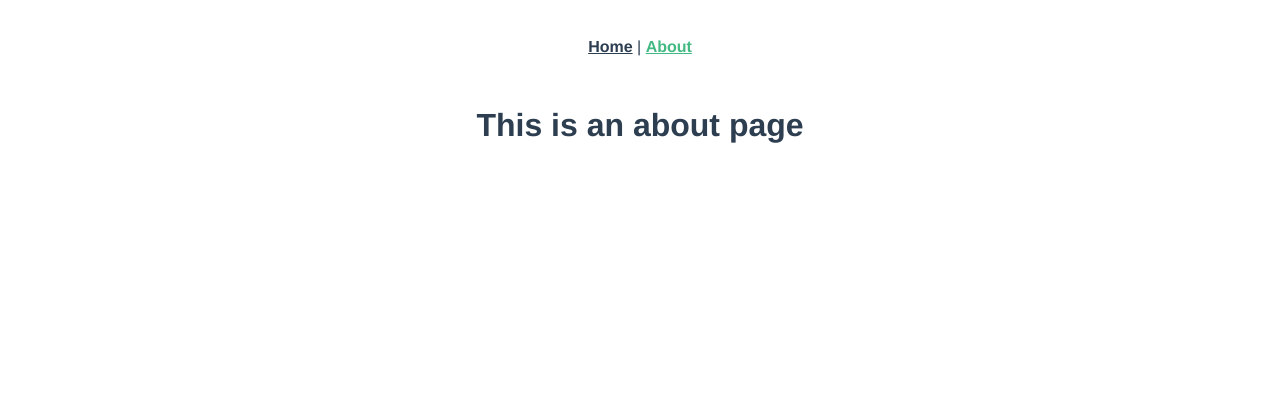
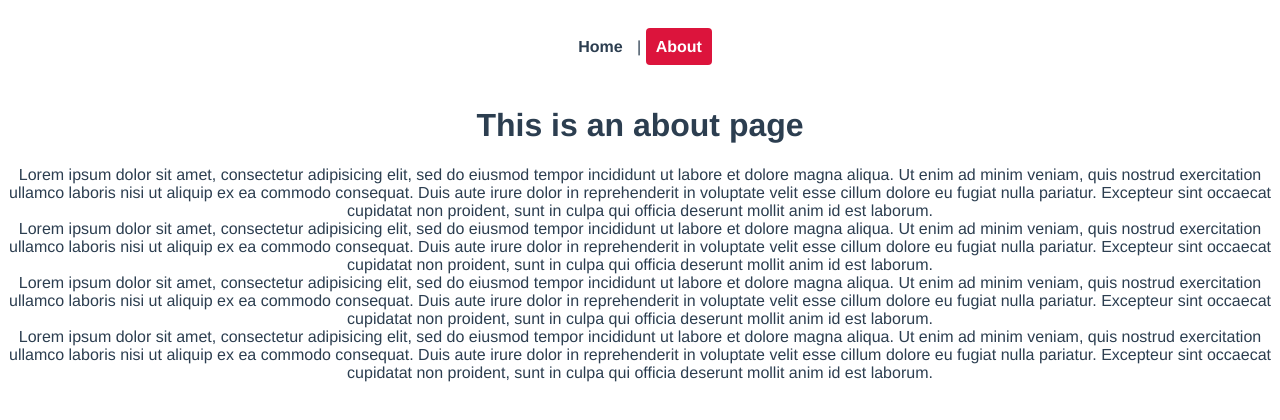
Before and after one commit to rijalBinHusen/router-basic, a Vue app: page /about in a window 1280 px wide. Shown: the top 420 px of the page. Built offline with nearby package versions, Linux system fonts and the light colour scheme.

Commit message:
router-link

```diff
--- a/src/App.vue
+++ b/src/App.vue
@@ -1,7 +1,7 @@
 <template>
   <div id="nav">
     <router-link to="/">Home</router-link> |
-    <router-link to="/about">About</router-link>
+    <router-link :to="{ name: 'About' }">About</router-link>
   </div>
   <router-view />
 </template>
@@ -22,9 +22,13 @@
 #nav a {
   font-weight: bold;
   color: #2c3e50;
+  text-decoration: none;
+  padding: 10px;
+  border-radius: 4px;
 }
 
 #nav a.router-link-exact-active {
-  color: #42b983;
+  color: white;
+  background: crimson;
 }
 </style>
--- a/src/components/HelloWorld.vue
+++ /dev/null
@@ -1,130 +0,0 @@
-<template>
-  <div class="hello">
-    <h1>{{ msg }}</h1>
-    <p>
-      For a guide and recipes on how to configure / customize this project,<br />
-      check out the
-      <a href="https://cli.vuejs.org" target="_blank" rel="noopener"
-        >vue-cli documentation</a
-      >.
-    </p>
-    <h3>Installed CLI Plugins</h3>
-    <ul>
-      <li>
-        <a
-          href="https://github.com/vuejs/vue-cli/tree/dev/packages/%40vue/cli-plugin-babel"
-          target="_blank"
-          rel="noopener"
-          >babel</a
-        >
-      </li>
-      <li>
-        <a
-          href="https://github.com/vuejs/vue-cli/tree/dev/packages/%40vue/cli-plugin-router"
-          target="_blank"
-          rel="noopener"
-          >router</a
-        >
-      </li>
-      <li>
-        <a
-          href="https://github.com/vuejs/vue-cli/tree/dev/packages/%40vue/cli-plugin-vuex"
-          target="_blank"
-          rel="noopener"
-          >vuex</a
-        >
-      </li>
-      <li>
-        <a
-          href="https://github.com/vuejs/vue-cli/tree/dev/packages/%40vue/cli-plugin-eslint"
-          target="_blank"
-          rel="noopener"
-          >eslint</a
-        >
-      </li>
-    </ul>
-    <h3>Essential Links</h3>
-    <ul>
-      <li>
-        <a href="https://vuejs.org" target="_blank" rel="noopener">Core Docs</a>
-      </li>
-      <li>
-        <a href="https://forum.vuejs.org" target="_blank" rel="noopener"
-          >Forum</a
-        >
-      </li>
-      <li>
-        <a href="https://chat.vuejs.org" target="_blank" rel="noopener"
-          >Community Chat</a
-        >
-      </li>
-      <li>
-        <a href="https://twitter.com/vuejs" target="_blank" rel="noopener"
-          >Twitter</a
-        >
-      </li>
-      <li>
-        <a href="https://news.vuejs.org" target="_blank" rel="noopener">News</a>
-      </li>
-    </ul>
-    <h3>Ecosystem</h3>
-    <ul>
-      <li>
-        <a href="https://router.vuejs.org" target="_blank" rel="noopener"
-          >vue-router</a
-        >
-      </li>
-      <li>
-        <a href="https://vuex.vuejs.org" target="_blank" rel="noopener">vuex</a>
-      </li>
-      <li>
-        <a
-          href="https://github.com/vuejs/vue-devtools#vue-devtools"
-          target="_blank"
-          rel="noopener"
-          >vue-devtools</a
-        >
-      </li>
-      <li>
-        <a href="https://vue-loader.vuejs.org" target="_blank" rel="noopener"
-          >vue-loader</a
-        >
-      </li>
-      <li>
-        <a
-          href="https://github.com/vuejs/awesome-vue"
-          target="_blank"
-          rel="noopener"
-          >awesome-vue</a
-        >
-      </li>
-    </ul>
-  </div>
-</template>
-
-<script>
-export default {
-  name: "HelloWorld",
-  props: {
-    msg: String,
-  },
-};
-</script>
-
-<!-- Add "scoped" attribute to limit CSS to this component only -->
-<style scoped>
-h3 {
-  margin: 40px 0 0;
-}
-ul {
-  list-style-type: none;
-  padding: 0;
-}
-li {
-  display: inline-block;
-  margin: 0 10px;
-}
-a {
-  color: #42b983;
-}
-</style>
--- a/src/views/About.vue
+++ b/src/views/About.vue
@@ -1,5 +1,37 @@
 <template>
   <div class="about">
     <h1>This is an about page</h1>
+        <div>
+      Lorem ipsum dolor sit amet, consectetur adipisicing elit, sed do eiusmod
+      tempor incididunt ut labore et dolore magna aliqua. Ut enim ad minim veniam,
+      quis nostrud exercitation ullamco laboris nisi ut aliquip ex ea commodo
+      consequat. Duis aute irure dolor in reprehenderit in voluptate velit esse
+      cillum dolore eu fugiat nulla pariatur. Excepteur sint occaecat cupidatat non
+      proident, sunt in culpa qui officia deserunt mollit anim id est laborum.
+    </div>
+    <div>
+      Lorem ipsum dolor sit amet, consectetur adipisicing elit, sed do eiusmod
+      tempor incididunt ut labore et dolore magna aliqua. Ut enim ad minim veniam,
+      quis nostrud exercitation ullamco laboris nisi ut aliquip ex ea commodo
+      consequat. Duis aute irure dolor in reprehenderit in voluptate velit esse
+      cillum dolore eu fugiat nulla pariatur. Excepteur sint occaecat cupidatat non
+      proident, sunt in culpa qui officia deserunt mollit anim id est laborum.
+    </div>
+    <div>
+      Lorem ipsum dolor sit amet, consectetur adipisicing elit, sed do eiusmod
+      tempor incididunt ut labore et dolore magna aliqua. Ut enim ad minim veniam,
+      quis nostrud exercitation ullamco laboris nisi ut aliquip ex ea commodo
+      consequat. Duis aute irure dolor in reprehenderit in voluptate velit esse
+      cillum dolore eu fugiat nulla pariatur. Excepteur sint occaecat cupidatat non
+      proident, sunt in culpa qui officia deserunt mollit anim id est laborum.
+    </div>
+    <div>
+      Lorem ipsum dolor sit amet, consectetur adipisicing elit, sed do eiusmod
+      tempor incididunt ut labore et dolore magna aliqua. Ut enim ad minim veniam,
+      quis nostrud exercitation ullamco laboris nisi ut aliquip ex ea commodo
+      consequat. Duis aute irure dolor in reprehenderit in voluptate velit esse
+      cillum dolore eu fugiat nulla pariatur. Excepteur sint occaecat cupidatat non
+      proident, sunt in culpa qui officia deserunt mollit anim id est laborum.
+    </div>
   </div>
 </template>
--- a/src/views/Home.vue
+++ b/src/views/Home.vue
@@ -1,18 +1,39 @@
 <template>
   <div class="home">
-    <img alt="Vue logo" src="../assets/logo.png" />
-    <HelloWorld msg="Welcome to Your Vue.js App" />
+    <h1>Home</h1>
+    <div>
+      Lorem ipsum dolor sit amet, consectetur adipisicing elit, sed do eiusmod
+      tempor incididunt ut labore et dolore magna aliqua. Ut enim ad minim veniam,
+      quis nostrud exercitation ullamco laboris nisi ut aliquip ex ea commodo
+      consequat. Duis aute irure dolor in reprehenderit in voluptate velit esse
+      cillum dolore eu fugiat nulla pariatur. Excepteur sint occaecat cupidatat non
+      proident, sunt in culpa qui officia deserunt mollit anim id est laborum.
+    </div>
+    <div>
+      Lorem ipsum dolor sit amet, consectetur adipisicing elit, sed do eiusmod
+      tempor incididunt ut labore et dolore magna aliqua. Ut enim ad minim veniam,
+      quis nostrud exercitation ullamco laboris nisi ut aliquip ex ea commodo
+      consequat. Duis aute irure dolor in reprehenderit in voluptate velit esse
+      cillum dolore eu fugiat nulla pariatur. Excepteur sint occaecat cupidatat non
+      proident, sunt in culpa qui officia deserunt mollit anim id est laborum.
+    </div>
+    <div>
+      Lorem ipsum dolor sit amet, consectetur adipisicing elit, sed do eiusmod
+      tempor incididunt ut labore et dolore magna aliqua. Ut enim ad minim veniam,
+      quis nostrud exercitation ullamco laboris nisi ut aliquip ex ea commodo
+      consequat. Duis aute irure dolor in reprehenderit in voluptate velit esse
+      cillum dolore eu fugiat nulla pariatur. Excepteur sint occaecat cupidatat non
+      proident, sunt in culpa qui officia deserunt mollit anim id est laborum.
+    </div>
   </div>
 </template>
 
 <script>
 // @ is an alias to /src
-import HelloWorld from "@/components/HelloWorld.vue";
 
 export default {
   name: "Home",
   components: {
-    HelloWorld,
   },
 };
 </script>
```
